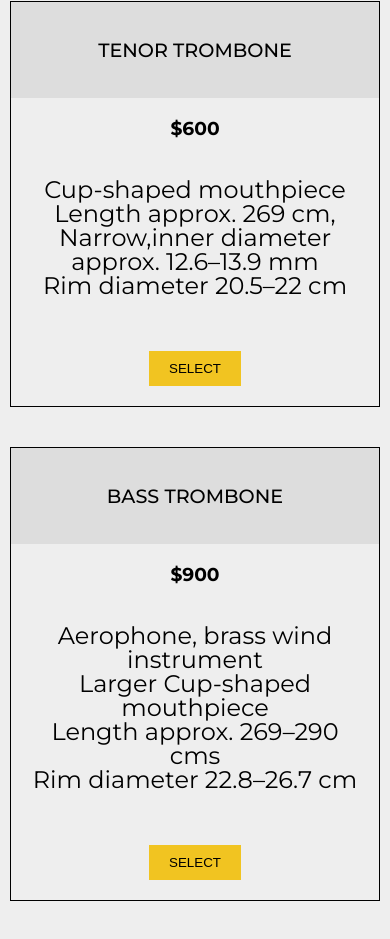
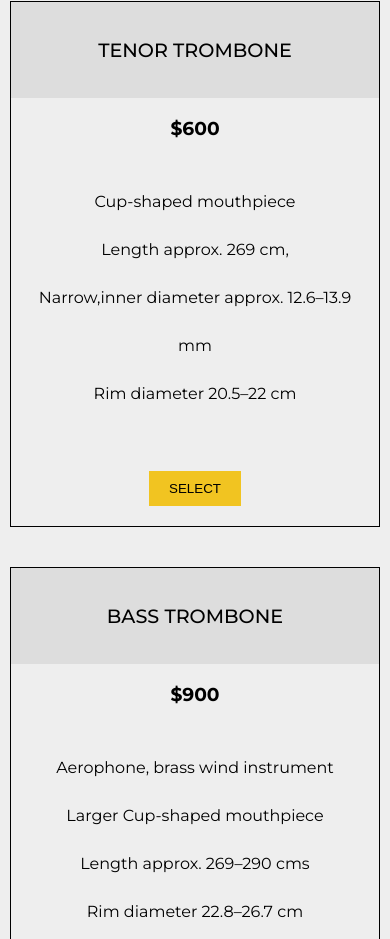
Before and after one commit to Allanlcomander/product-landing-page, a plain HTML site: page index.html in a window 390 px wide. Shown: the part 1493-2432 px from the top of the page. Drawn offline with Linux system fonts and the light colour scheme.

Commit message:
adjust line height in  pricing column

```diff
--- a/css/styles.css
+++ b/css/styles.css
@@ -250,7 +250,8 @@ footer li:hover{
     }
 
     .pricing-col ul li{
-        font-size: 1.5rem;
+        font-size: 1rem;
+        line-height:3rem;
     }
 
     #copyright{
```
